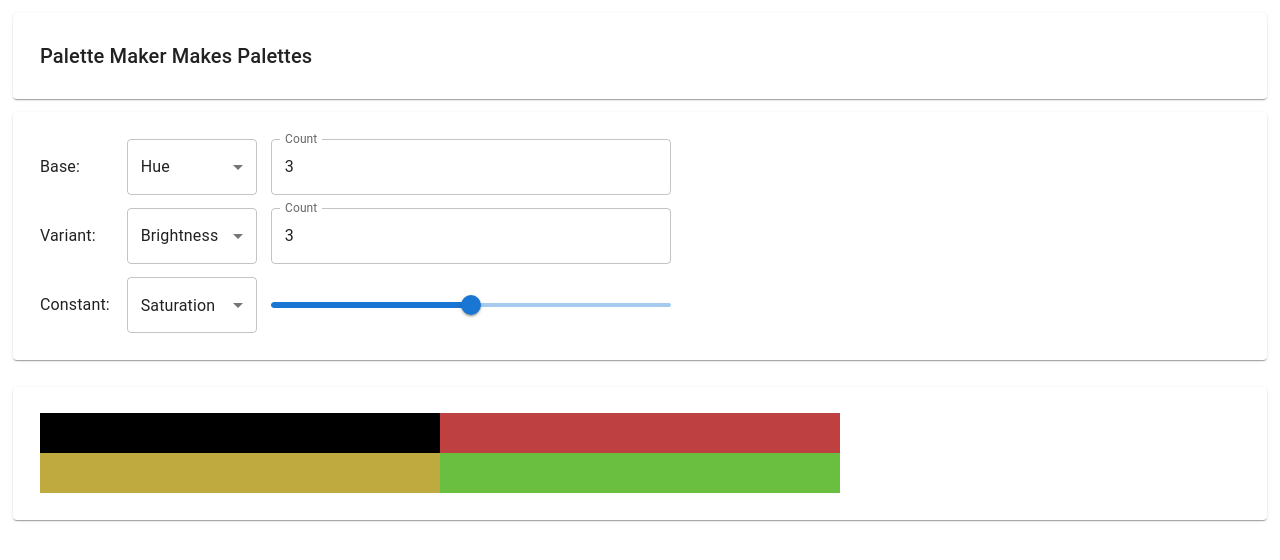
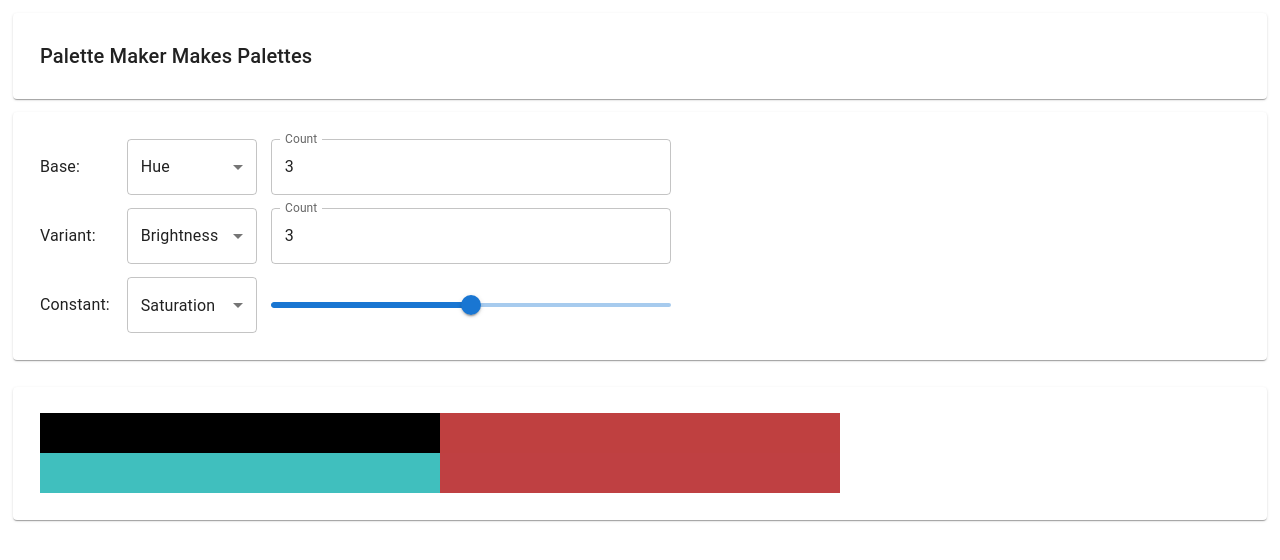
Before and after one commit to davor-skontra/pmmp, a React (Create React App) app: page / in a window 1280 px wide. Shown: the top 560 px of the page. Built offline with nearby package versions, Linux system fonts and the light colour scheme.

Commit message:
Make max value selection automatic

```diff
--- a/src/App.tsx
+++ b/src/App.tsx
@@ -21,6 +21,8 @@ function App() {
     const [variantValue, setVariantValue] = useState(3)
     const [constantValue, setConstantValue] = useState(50) // Middle value (between 0 and 100) for constant
 
+    const maxFor = (property: ColorProperty) => property === ColorProperty.Hue ? 359 : 100
+
     const settings: ColorCalculationSettings = {
         baseColorProperty: baseSelection,
         baseValue: baseValue,
@@ -28,18 +30,20 @@ function App() {
         variantValue: variantValue,
         constantColorProperty: constantSelection,
         constantValue: constantValue,
-        baseMax: 100,
+        baseMax: maxFor(baseSelection),
         baseMin: 0,
-        variantMax: 100,
+        variantMax: maxFor(variantSelection),
         variantMin: 0,
     }
 
-    let colorsAreValid = _.uniq([baseSelection, variantSelection, constantSelection]).length === 3
+    const amountOfColorProperties = 3
+    const allSelections = [baseSelection, variantSelection, constantSelection]
+    let selectionsAreValid = _.uniq(allSelections).length === amountOfColorProperties
     let colors: string[] = []
 
-    if (colorsAreValid) {
+    if (selectionsAreValid) {
         colors = calculateColors(settings)
-        colorsAreValid = !_.isEmpty(colors)
+        selectionsAreValid = !_.isEmpty(colors)
     }
 
     useEffect(() => {
@@ -77,11 +81,11 @@ function App() {
                     onOptionChange={setConstantSelection}
                     onValueChange={setConstantValue}
                     min={0}
-                    max={100}
+                    max={maxFor(constantSelection)}
                     step={1}
                 />
             </Card>
-            <Collapse in={colorsAreValid}>
+            <Collapse in={selectionsAreValid}>
                 <Card style={cardStyle}>
                     <Box style={{display: 'flex', flexDirection: 'row', width: "100%", flexWrap: 'wrap'}}>
                         {colors.map(c => <div style={{...colorFieldStyle, backgroundColor: c}}/>)}
```
